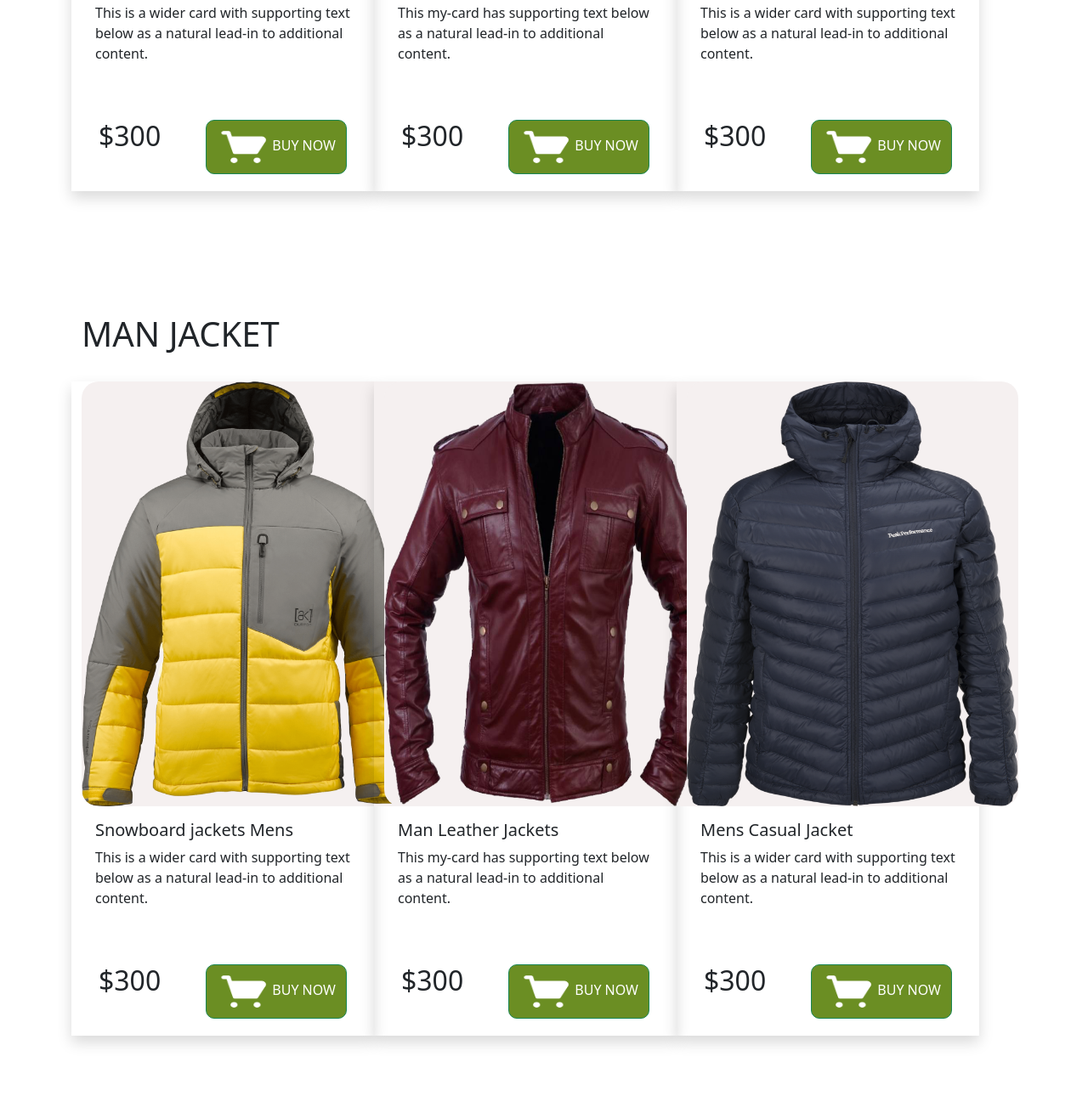
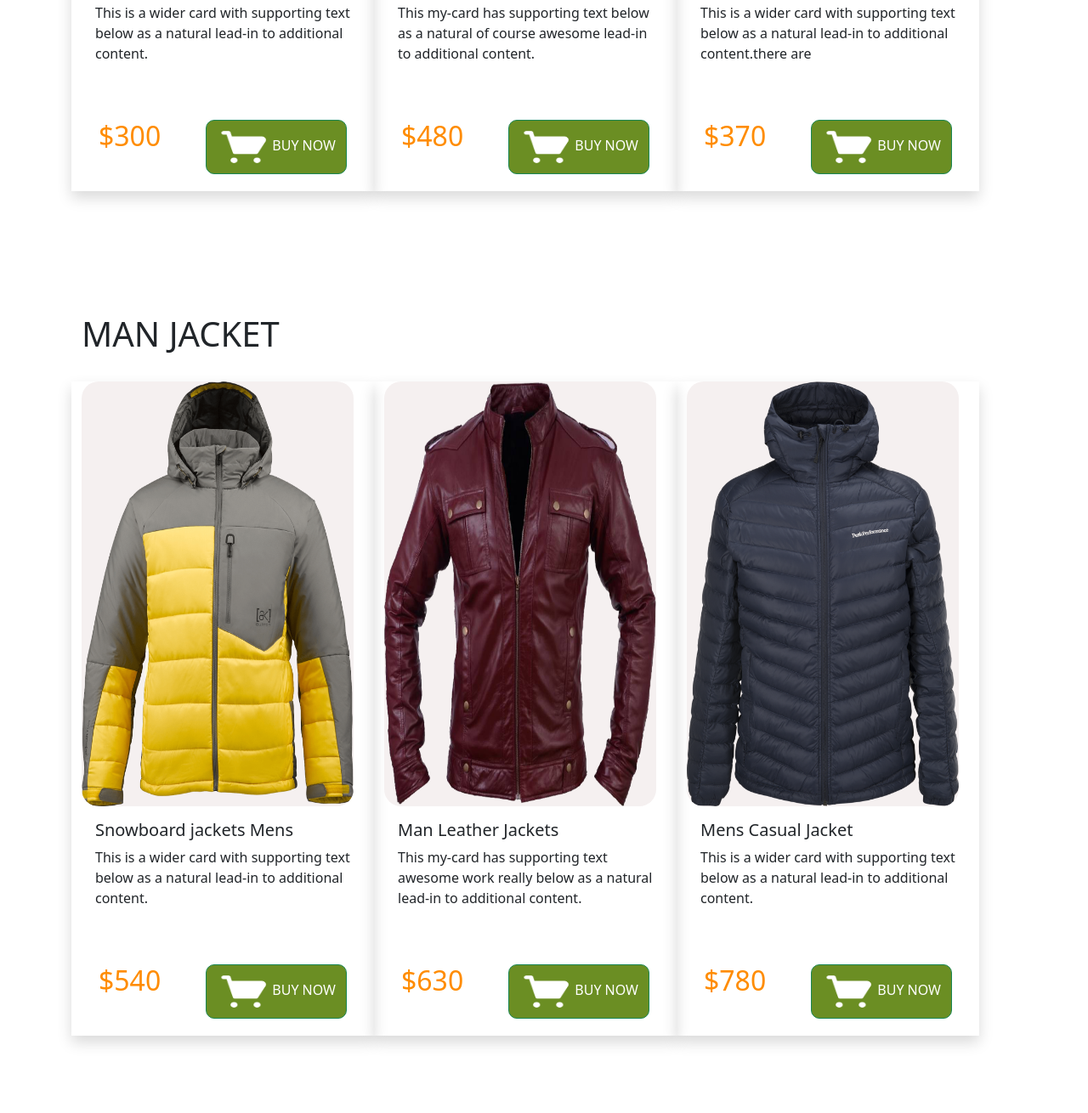
Before and after one commit to mshakhawat89/responsive-assaignment, a plain HTML site: page index.html in a window 1280 px wide. Shown: the part 1550-2860 px from the top of the page at 85% size. Drawn offline with Linux system fonts and the light colour scheme.

Commit message:
Finally  Done

```diff
--- a/index.html
+++ b/index.html
@@ -75,9 +75,9 @@
             <img src="Images/w3.png" class="card-jacket" alt="...">
             <div class="card-body">
               <h5 class="card-title">Ladies jacket</h5>
-              <p class="card-text">This my-card has supporting text below as a natural lead-in to additional content.</p>
+              <p class="card-text">This my-card has supporting text below as a natural of course awesome lead-in to additional content.</p>
             </div>
-            <div class="my-card-footer d-flex justify-content-between"> <h2>$300</h2>
+            <div class="my-card-footer d-flex justify-content-between"> <h2>$480</h2>
                 <button type="button"class="btn btn-success"><img src="Images/logo/btn-logo.png" height="30px" width="50px" alt="">BUY NOW</button>
             </div>
           </div>
@@ -87,9 +87,9 @@
             <img src="Images/w2.png" class="card-jacket" alt="...">
             <div class="card-body">
               <h5 class="card-title">Woman Lather Jacket</h5>
-              <p class="card-text">This is a wider card with supporting text below as a natural lead-in to additional content.</p>
+              <p class="card-text">This is a wider card with supporting text below as a natural lead-in to additional content.there are</p>
             </div>
-            <div class="my-card-footer d-flex justify-content-between"> <h2>$300</h2>
+            <div class="my-card-footer d-flex justify-content-between"> <h2>$370</h2>
                 <button type="button"class="btn btn-success"><img src="Images/logo/btn-logo.png" height="30px" width="50px" alt="">BUY NOW</button>
             </div>
           </div>
@@ -111,7 +111,7 @@
                   <h5 class="card-title">Snowboard jackets Mens</h5>
                   <p class="card-text">This is a wider card with supporting text below as a natural lead-in to additional content.</p>
                 </div>
-                <div class="my-card-footer d-flex justify-content-between"> <h2>$300</h2>
+                <div class="my-card-footer d-flex justify-content-between"> <h2>$540</h2>
                     <button type="button"class="btn btn-success"><img src="Images/logo/btn-logo.png" height="30px" width="50px" alt="">BUY NOW</button>
                 </div>
               </div>
@@ -121,9 +121,9 @@
                 <img src="Images/m3.png" class="card-jacket" alt="...">
                 <div class="card-body">
                   <h5 class="card-title">Man Leather Jackets</h5>
-                  <p class="card-text">This my-card has supporting text below as a natural lead-in to additional content.</p>
+                  <p class="card-text">This my-card has supporting text  awesome work really below as a natural lead-in to additional content.</p>
                 </div>
-                <div class="my-card-footer d-flex justify-content-between"> <h2>$300</h2>
+                <div class="my-card-footer d-flex justify-content-between"> <h2>$630</h2>
                     <button type="button"class="btn btn-success"><img src="Images/logo/btn-logo.png" height="30px" width="50px" alt="">BUY NOW</button>
                 </div>
               </div>
@@ -135,7 +135,7 @@
                   <h5 class="card-title">Mens Casual Jacket</h5>
                   <p class="card-text">This is a wider card with supporting text below as a natural lead-in to additional content.</p>
                 </div>
-                <div class="my-card-footer d-flex justify-content-between"> <h2>$300</h2>
+                <div class="my-card-footer d-flex justify-content-between"> <h2>$780</h2>
                     <button type="button"class="btn btn-success"><img src="Images/logo/btn-logo.png" height="30px" width="50px" alt="">BUY NOW</button>
                 </div>
               </div>
--- a/style.css
+++ b/style.css
@@ -4,10 +4,13 @@ width: 300px;
 .card-jacket{
 border-radius: 20px;
 height: 500px;
-width: 390px;
+width: 320px;
 background-color: #f5f0f0;
 border:0;
 
+}
+h2{
+    color: darkorange;
 }
 
 .my-card{
```
